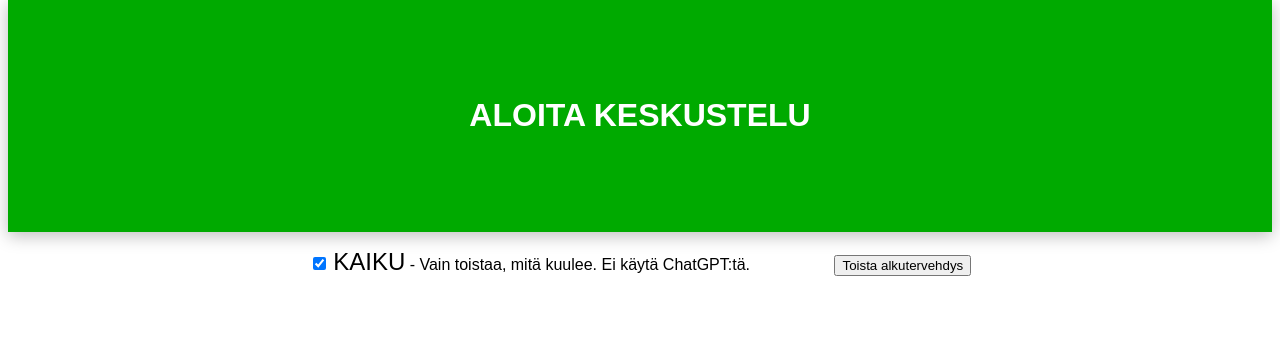
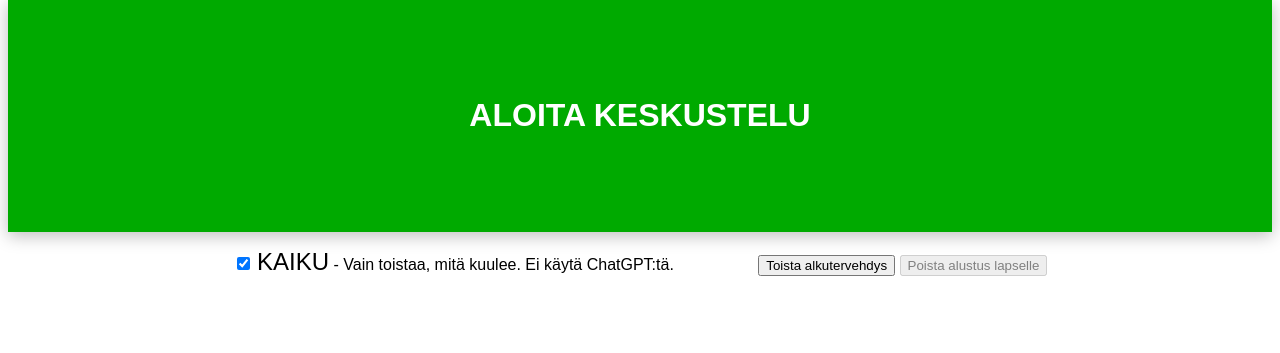
Before and after one commit to jarnoln/juttukaveri, a Django app: page /j/ in a window 1280 px wide. Shown: the part 236-589 px from the top of the page. Run offline with Django 4.2, Linux system fonts and the light colour scheme.

Commit message:
Add button for clearing context

```diff
--- a/view/templates/view/juttukaveri.html
+++ b/view/templates/view/juttukaveri.html
@@ -87,6 +87,12 @@
         <span> - Vain toistaa, mitä kuulee. Ei käytä ChatGPT:tä.</span>
       </span>
       <button class="right" id="playButton">Toista alkutervehdys</button>
+      <button class="right"
+              id="clearContextButton"
+              title="Poistaa kontekstin, jossa ChatGPT alustetaan vastaamaan lapselle. Sen sijaan se vastaa kuten normaalisti aikuisille."
+              disabled>
+        Poista alustus lapselle
+      </button>
     </p>
     <div id="chatBox"></div>
   </div>
@@ -102,6 +108,7 @@
     const stopButton = document.getElementById('stopButton');
     const playButton = document.getElementById('playButton');
     const beginChatButton = document.getElementById('beginChatButton');
+    const clearContextButton = document.getElementById('clearContextButton');
     const echoCheckbox = document.getElementById('echoCheckbox');
     const statusText = document.getElementById('statusText');
     const chatBox = document.getElementById('chatBox');
@@ -131,6 +138,7 @@
       playGreeting();
       beginChatButton.setAttribute('hidden', '');
       startButton.removeAttribute('hidden');
+      clearContextButton.removeAttribute('disabled');
       const instructionsElement = document.getElementById('instructions');
       instructionsElement.innerHTML = `Paina alla olevaa nappia aloittaaksesi nauhoituksen ja kun olet valmis, paina
       pysäytysnappia lopettaaksesi nauhoituksen. Vaihtoehtoisesti voit aloittaa nauhoituksen painamalla välilyönnin
@@ -272,10 +280,15 @@
       }
     }
 
+    function clearContext() {
+      messages = []
+    }
+
     beginChatButton.addEventListener('click', beginChat);
     startButton.addEventListener('click', startRecording);
     stopButton.addEventListener('click', stopRecording);
     playButton.addEventListener('click', playGreeting);
+    clearContextButton.addEventListener('click', clearContext);
     echoCheckbox.addEventListener('change', () => {
       if (echoCheckbox.checked) {
         echo = 'Yes';
```
